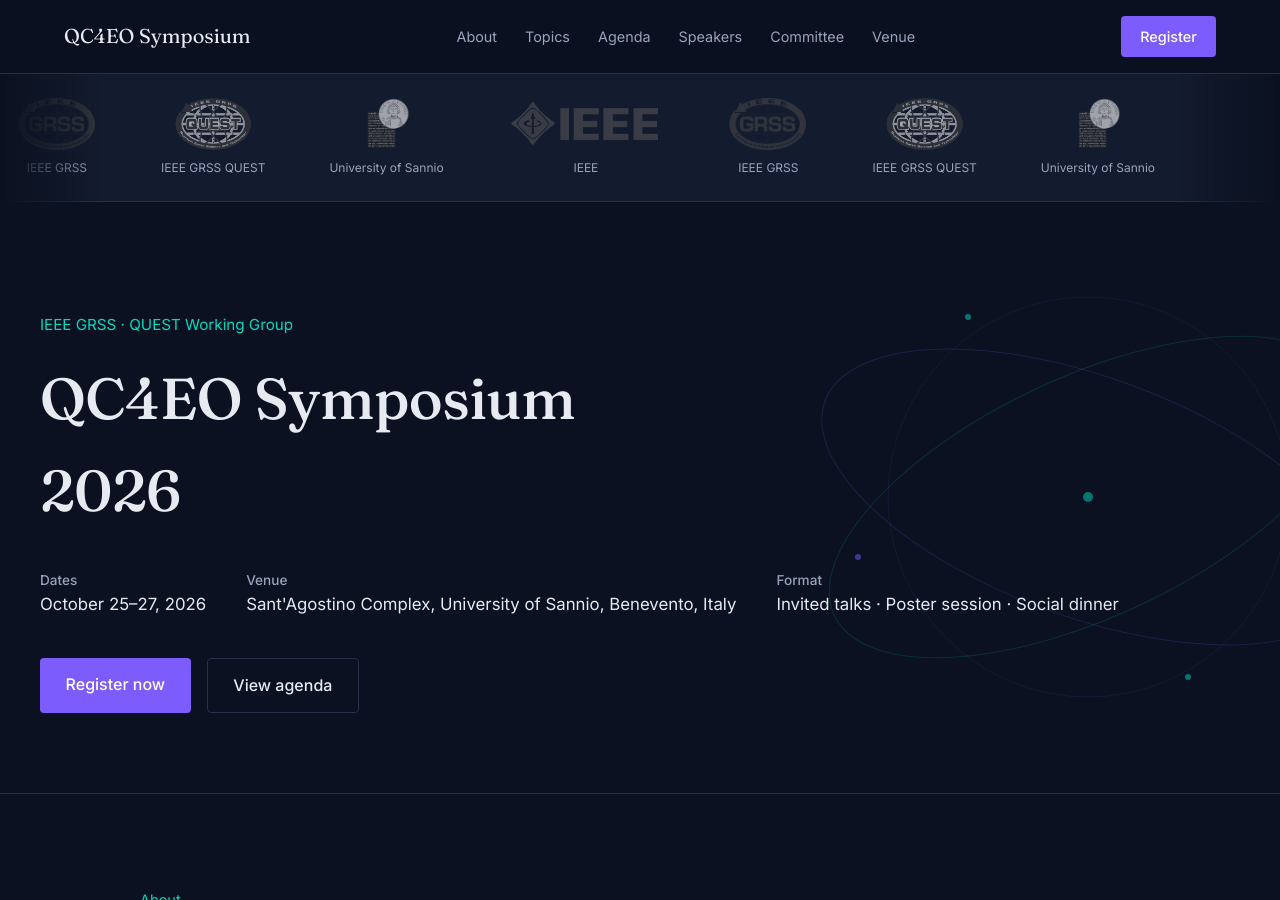
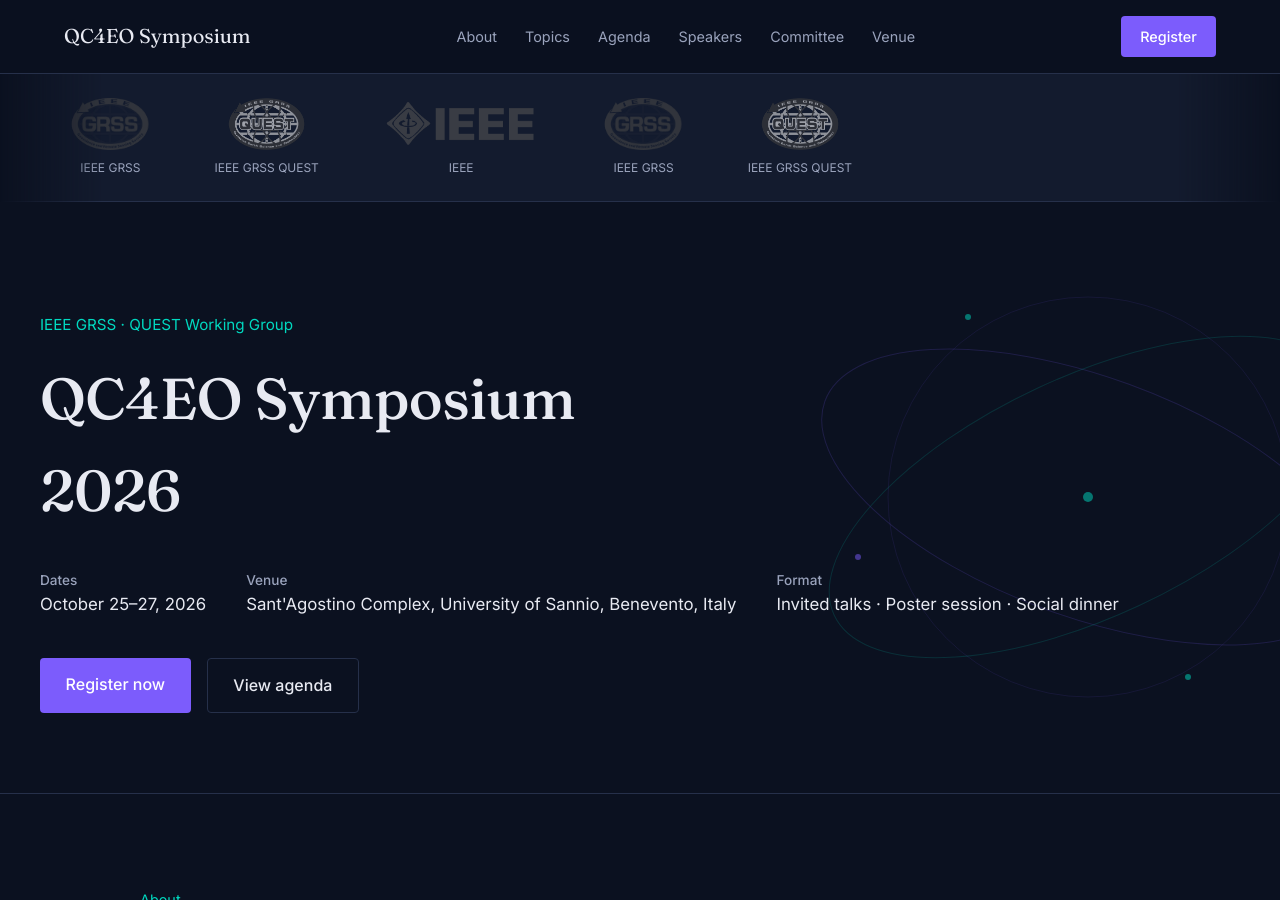
Before and after one commit to IEEE-QUEST-QC4EO/assembly-qc4eo-2026, a Jekyll site: the page built from index.md, in a window 1280 px wide and 900 px high. Built offline with Jekyll 4.4.1, drawn with Linux system fonts in a browser that asks for light colours; part of the change alters nothing that is shown.

Commit message:
temporary rem. logo

```diff
--- a/_config.yml
+++ b/_config.yml
@@ -70,9 +70,9 @@ sponsors:
   - name: "IEEE GRSS QUEST"
     logo: "/assets/img/logos/quest-logo.webp"
     url: "https://www.grss-ieee.org/technical-committees/quantum-earth-science-and-technology-quest/"
-  - name: "University of Sannio"
-    logo: "/assets/img/logos/unisannio.png"
-    url: "https://www.unisannio.it/it"
+  #- name: "University of Sannio"
+  #  logo: "/assets/img/logos/unisannio.png"
+  #  url: "https://www.unisannio.it/it"
 
 markdown: kramdown
 plugins:
```
